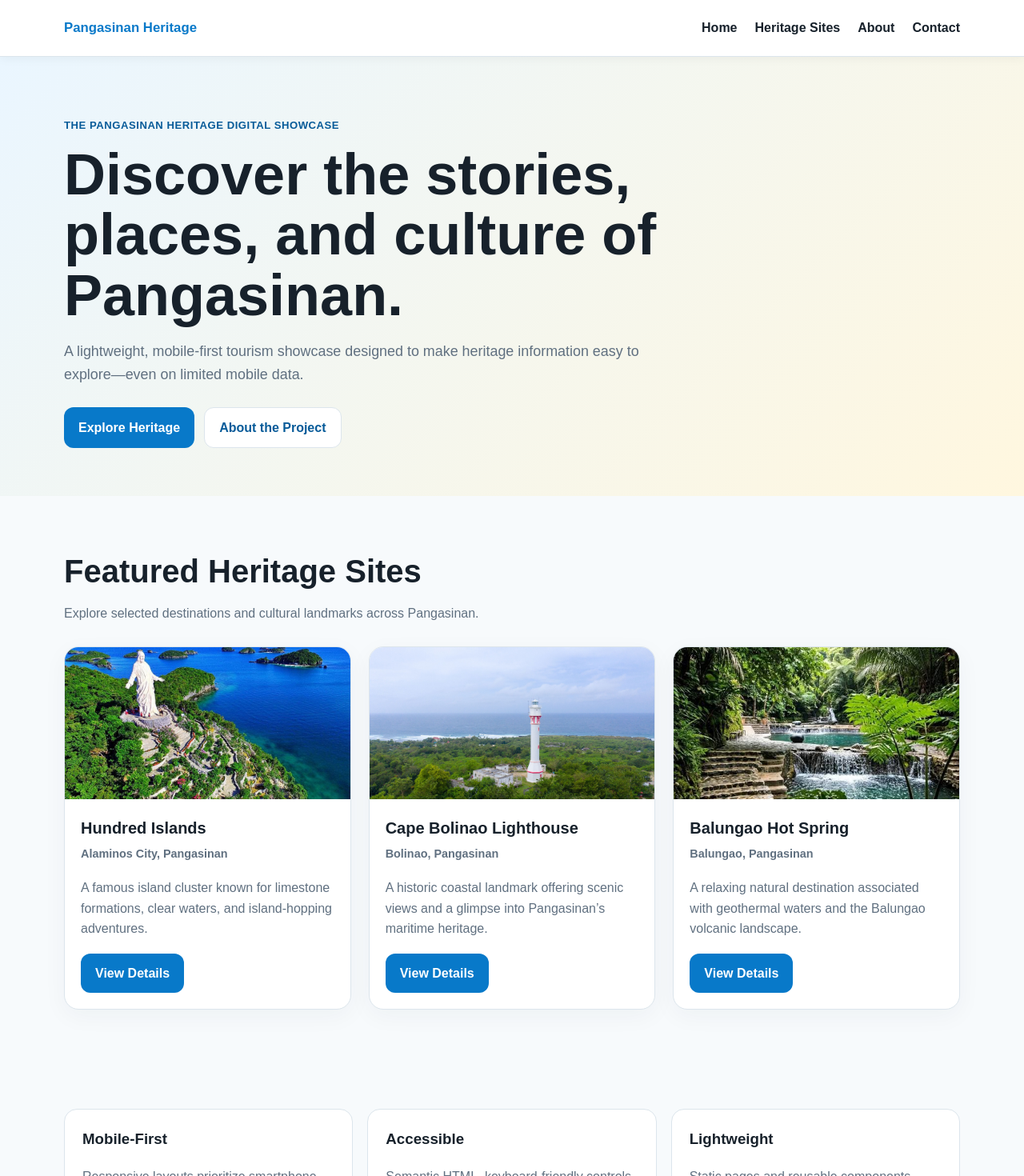
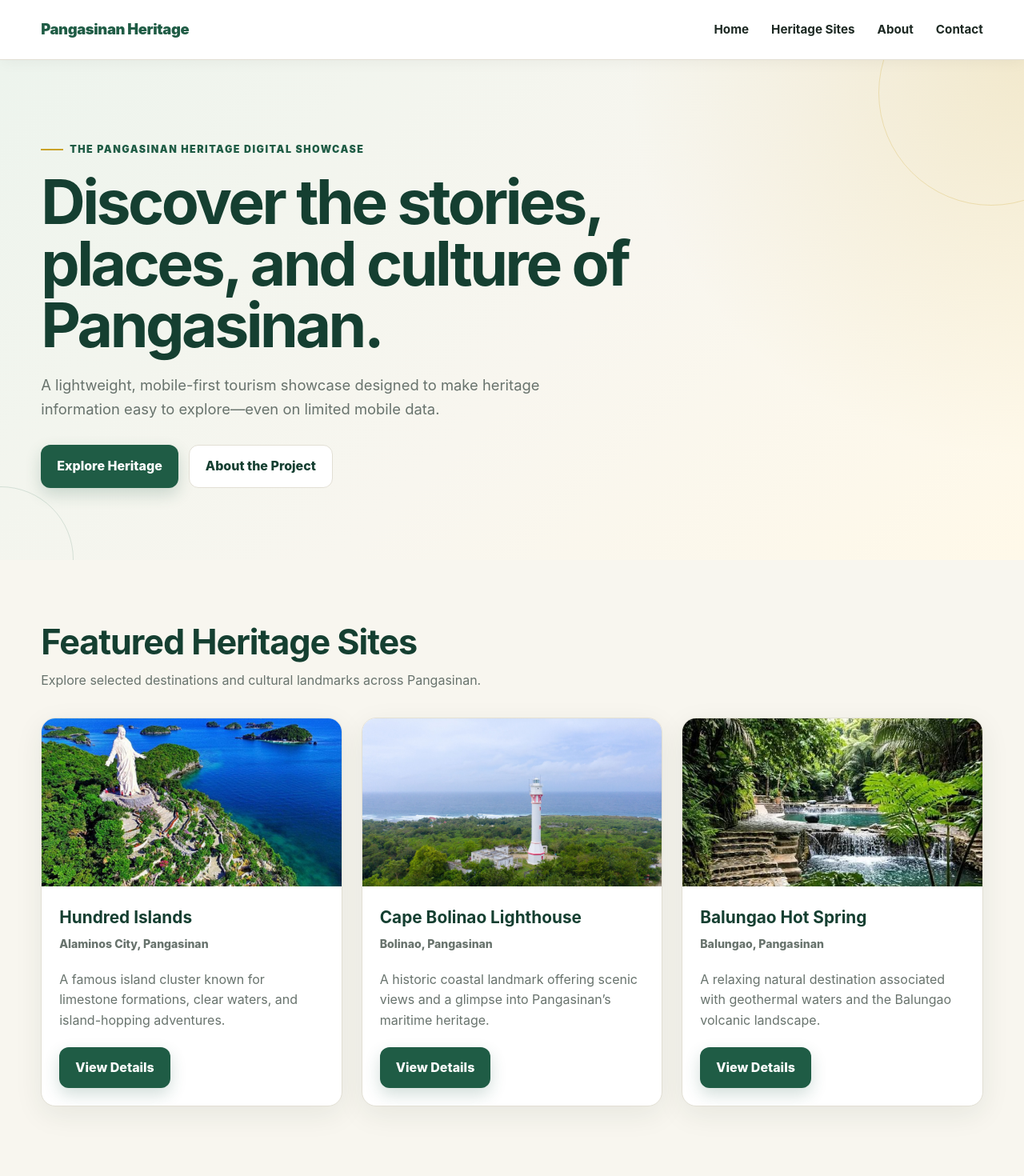
Before and after one commit to cjeomolina40-ops/Activity-1.1-Molina-JohnJeo, a Next.js app: page / in a window 1280 px wide. Shown: the top 1470 px of the page at 80% size. Built offline with nearby package versions, Linux system fonts and the light colour scheme.

Commit message:
Updated website design

```diff
--- a/app/globals.css
+++ b/app/globals.css
@@ -1,14 +1,20 @@
 :root {
-  --primary: #0879c9;
-  --primary-dark: #075b99;
-  --accent: #f2c14e;
-  --bg: #f7fafc;
+  --primary: #1f5c45;
+  --primary-dark: #153f31;
+  --accent: #c9a227;
+  --accent-light: #f3e7b3;
+  --bg: #f8f6ef;
   --card: #ffffff;
-  --text: #17212b;
-  --muted: #607080;
-  --border: #dce5ec;
+  --text: #1d2923;
+  --muted: #68736d;
+  --border: #e2dfd4;
   --radius: 18px;
+  --shadow: 0 10px 35px rgba(31, 55, 44, 0.08);
 }
+
+/* =========================
+   GLOBAL
+========================= */
 
 * {
   box-sizing: border-box;
@@ -20,51 +26,89 @@ html {
 
 body {
   margin: 0;
-  font-family: Arial, Helvetica, sans-serif;
+  font-family:
+    Inter,
+    Arial,
+    Helvetica,
+    sans-serif;
   color: var(--text);
   background: var(--bg);
   line-height: 1.6;
 }
 
+img {
+  max-width: 100%;
+}
+
+a {
+  transition:
+    color 0.2s ease,
+    background 0.2s ease,
+    transform 0.2s ease;
+}
+
 .container {
-  width: min(1120px, 92%);
+  width: min(1180px, 92%);
   margin: auto;
 }
+
+/* =========================
+   HEADER
+========================= */
 
 .header {
   position: sticky;
   top: 0;
-  z-index: 20;
-  background: #fff;
+  z-index: 100;
+  background: rgba(255, 255, 255, 0.96);
+  backdrop-filter: blur(12px);
   border-bottom: 1px solid var(--border);
-  box-shadow: 0 2px 12px #0000000d;
+  box-shadow: 0 2px 18px rgba(0, 0, 0, 0.05);
 }
 
 .header-inner {
-  min-height: 70px;
+  min-height: 74px;
   display: flex;
   align-items: center;
   justify-content: space-between;
-  gap: 20px;
+  gap: 24px;
 }
 
 .brand {
-  font-size: 1.05rem;
-  font-weight: 800;
+  font-size: 1.15rem;
+  font-weight: 900;
   color: var(--primary);
   text-decoration: none;
+  letter-spacing: -0.02em;
+}
+
+.brand:hover {
+  color: var(--accent);
 }
 
 .nav {
   display: flex;
   align-items: center;
-  gap: 22px;
+  gap: 28px;
 }
 
 .nav a {
+  position: relative;
   color: var(--text);
   text-decoration: none;
   font-weight: 700;
+  font-size: 0.95rem;
+}
+
+.nav a::after {
+  content: "";
+  position: absolute;
+  left: 0;
+  bottom: -7px;
+  width: 0;
+  height: 2px;
+  background: var(--accent);
+  transition: width 0.25s ease;
 }
 
 .nav a:hover,
@@ -72,69 +116,149 @@ body {
   color: var(--primary);
 }
 
+.nav a:hover::after,
+.nav a:focus::after {
+  width: 100%;
+}
+
+/* =========================
+   MOBILE MENU
+========================= */
+
 .menu-btn {
   display: none;
   border: 1px solid var(--border);
   background: #fff;
+  color: var(--primary);
   border-radius: 10px;
   padding: 9px 12px;
   font-size: 1.2rem;
+  cursor: pointer;
 }
 
+/* =========================
+   HERO
+========================= */
+
 .hero {
-  padding: 72px 0 60px;
-  background: linear-gradient(135deg, #eaf6ff, #fff7df);
+  position: relative;
+  overflow: hidden;
+  padding: 95px 0 90px;
+  background:
+    radial-gradient(
+      circle at top right,
+      rgba(201, 162, 39, 0.16),
+      transparent 35%
+    ),
+    linear-gradient(
+      135deg,
+      #edf4ed 0%,
+      #f8f6ef 55%,
+      #fff9e9 100%
+    );
+}
+
+.hero::before {
+  content: "";
+  position: absolute;
+  width: 280px;
+  height: 280px;
+  border: 1px solid rgba(201, 162, 39, 0.25);
+  border-radius: 50%;
+  right: -100px;
+  top: -100px;
+}
+
+.hero::after {
+  content: "";
+  position: absolute;
+  width: 180px;
+  height: 180px;
+  border: 1px solid rgba(31, 92, 69, 0.15);
+  border-radius: 50%;
+  left: -90px;
+  bottom: -90px;
+}
+
+.hero .container {
+  position: relative;
+  z-index: 2;
 }
 
 .eyebrow {
-  display: inline-block;
-  color: var(--primary-dark);
-  font-weight: 800;
-  letter-spacing: 0.04em;
+  display: inline-flex;
+  align-items: center;
+  gap: 8px;
+  color: var(--primary);
+  font-weight: 900;
+  letter-spacing: 0.12em;
   text-transform: uppercase;
-  font-size: 0.82rem;
+  font-size: 0.78rem;
+}
+
+.eyebrow::before {
+  content: "";
+  width: 28px;
+  height: 2px;
+  background: var(--accent);
 }
 
 .hero h1 {
-  font-size: clamp(2.3rem, 6vw, 4.5rem);
-  line-height: 1.05;
-  margin: 12px 0 18px;
-  max-width: 850px;
+  font-size: clamp(2.7rem, 6vw, 5rem);
+  line-height: 1;
+  letter-spacing: -0.045em;
+  margin: 18px 0 22px;
+  max-width: 900px;
+  color: var(--primary-dark);
 }
 
 .hero p {
-  font-size: 1.12rem;
+  font-size: 1.15rem;
   color: var(--muted);
   max-width: 720px;
+  margin: 0;
 }
+
+/* =========================
+   BUTTONS
+========================= */
 
 .actions {
   display: flex;
-  gap: 12px;
+  gap: 13px;
   flex-wrap: wrap;
-  margin-top: 26px;
+  margin-top: 30px;
 }
 
 .button {
   display: inline-flex;
   align-items: center;
   justify-content: center;
-  border: 0;
   border-radius: 12px;
-  padding: 12px 18px;
+  padding: 13px 20px;
   font-weight: 800;
   text-decoration: none;
   cursor: pointer;
-  min-height: 44px;
+  min-height: 46px;
+  transition:
+    transform 0.2s ease,
+    box-shadow 0.2s ease,
+    background 0.2s ease;
+}
+
+.button:hover {
+  transform: translateY(-2px);
 }
 
 .button-primary {
   background: var(--primary);
   color: #fff;
+  box-shadow: 0 8px 20px rgba(31, 92, 69, 0.2);
 }
 
 .button-primary:hover {
   background: var(--primary-dark);
+  box-shadow: 0 12px 25px rgba(31, 92, 69, 0.25);
 }
 
 .button-secondary {
@@ -143,68 +267,108 @@ body {
   border: 1px solid var(--border);
 }
 
+.button-secondary:hover {
+  border-color: var(--accent);
+  color: var(--primary);
+}
+
+/* =========================
+   SECTIONS
+========================= */
+
 .section {
-  padding: 62px 0;
+  padding: 78px 0;
 }
 
 .section h2 {
-  font-size: clamp(1.7rem, 4vw, 2.5rem);
-  margin: 0 0 8px;
+  color: var(--primary-dark);
+  font-size: clamp(1.9rem, 4vw, 2.7rem);
+  line-height: 1.15;
+  letter-spacing: -0.025em;
+  margin: 0 0 10px;
 }
 
 .section-intro {
   color: var(--muted);
   max-width: 700px;
-  margin: 0 0 28px;
+  margin: 0 0 34px;
 }
+
+/* =========================
+   GRID
+========================= */
 
 .grid {
   display: grid;
   grid-template-columns: repeat(3, 1fr);
-  gap: 22px;
+  gap: 24px;
 }
+
+/* =========================
+   CARDS
+========================= */
 
 .card {
   background: var(--card);
   border: 1px solid var(--border);
   border-radius: var(--radius);
   overflow: hidden;
-  box-shadow: 0 8px 30px #1a33400b;
+  box-shadow: var(--shadow);
+  transition:
+    transform 0.25s ease,
+    box-shadow 0.25s ease,
+    border-color 0.25s ease;
+}
+
+.card:hover {
+  transform: translateY(-6px);
+  border-color: rgba(201, 162, 39, 0.45);
+  box-shadow: 0 18px 45px rgba(31, 55, 44, 0.12);
 }
 
 .card-image {
   width: 100%;
-  height: 190px;
+  height: 210px;
   object-fit: cover;
   display: block;
+  transition: transform 0.45s ease;
+}
+
+.card:hover .card-image {
+  transform: scale(1.04);
 }
 
 .card-content {
-  padding: 20px;
+  padding: 22px;
 }
 
 .card h3 {
-  margin: 0 0 5px;
-  font-size: 1.25rem;
+  color: var(--primary-dark);
+  margin: 0 0 6px;
+  font-size: 1.3rem;
 }
 
 .location {
-  color: var(--primary-dark);
-  font-weight: 700;
-  font-size: 0.9rem;
-  margin: 0 0 10px;
+  color: var(--accent);
+  font-weight: 800;
+  font-size: 0.88rem;
+  margin: 0 0 11px;
 }
 
 .card p {
   color: var(--muted);
-  margin: 0 0 18px;
+  margin: 0 0 20px;
 }
+
+/* =========================
+   SEARCH
+========================= */
 
 .search {
   display: flex;
   gap: 10px;
-  max-width: 760px;
-  margin: 0 0 28px;
+  max-width: 780px;
+  margin: 0 0 32px;
 }
 
 .search input {
@@ -212,9 +376,19 @@ body {
   min-width: 0;
   border: 1px solid var(--border);
   border-radius: 12px;
-  padding: 13px 15px;
+  padding: 14px 16px;
   font-size: 1rem;
   background: #fff;
+  color: var(--text);
+  outline: none;
+  transition:
+    border-color 0.2s ease,
+    box-shadow 0.2s ease;
+}
+
+.search input:focus {
+  border-color: var(--primary);
+  box-shadow: 0 0 0 4px rgba(31, 92, 69, 0.1);
 }
 
 .search button {
@@ -222,77 +396,137 @@ body {
   border-radius: 12px;
   background: var(--primary);
   color: #fff;
-  padding: 0 20px;
+  padding: 0 22px;
   font-weight: 800;
+  cursor: pointer;
+  transition:
+    background 0.2s ease,
+    transform 0.2s ease;
 }
+
+.search button:hover {
+  background: var(--primary-dark);
+  transform: translateY(-1px);
+}
+
+/* =========================
+   INFO GRID
+========================= */
 
 .info-grid {
   display: grid;
   grid-template-columns: repeat(3, 1fr);
-  gap: 18px;
+  gap: 20px;
 }
 
 .info {
+  position: relative;
   background: #fff;
   border: 1px solid var(--border);
   border-radius: 16px;
-  padding: 22px;
+  padding: 26px;
+  box-shadow: 0 6px 25px rgba(31, 55, 44, 0.05);
+  transition:
+    transform 0.25s ease,
+    border-color 0.25s ease;
+}
+
+.info:hover {
+  transform: translateY(-4px);
+  border-color: rgba(201, 162, 39, 0.5);
+}
+
+.info::before {
+  content: "";
+  display: block;
+  width: 42px;
+  height: 4px;
+  border-radius: 10px;
+  background: var(--accent);
+  margin-bottom: 18px;
 }
 
 .info h3 {
-  margin-top: 0;
+  color: var(--primary-dark);
+  margin: 0 0 8px;
 }
 
 .info p {
   color: var(--muted);
+  margin: 0;
 }
 
+/* =========================
+   PAGE HEADER
+========================= */
+
 .page-head {
-  padding: 50px 0 30px;
-  background: #fff;
+  padding: 65px 0 40px;
+  background:
+    linear-gradient(
+      135deg,
+      #edf4ed,
+      #fff
+    );
   border-bottom: 1px solid var(--border);
 }
 
 .page-head h1 {
-  font-size: clamp(2rem, 5vw, 3.2rem);
-  margin: 0 0 8px;
+  color: var(--primary-dark);
+  font-size: clamp(2.2rem, 5vw, 3.6rem);
+  line-height: 1.05;
+  letter-spacing: -0.04em;
+  margin: 0 0 12px;
 }
 
 .page-head p {
   margin: 0;
   color: var(--muted);
   max-width: 720px;
+  font-size: 1.05rem;
 }
+
+/* =========================
+   DETAIL PAGE
+========================= */
 
 .detail {
   display: grid;
   grid-template-columns: 1.1fr 0.9fr;
-  gap: 30px;
+  gap: 34px;
   align-items: start;
 }
 
 .detail img {
   width: 100%;
+  display: block;
   border-radius: var(--radius);
   border: 1px solid var(--border);
+  box-shadow: var(--shadow);
 }
 
 .detail-box {
   background: #fff;
   border: 1px solid var(--border);
   border-radius: var(--radius);
-  padding: 24px;
+  padding: 28px;
+  box-shadow: var(--shadow);
 }
 
 .detail-box h2 {
+  color: var(--primary-dark);
   margin-top: 0;
 }
 
+/* =========================
+   FOOTER
+========================= */
+
 .footer {
-  background: #102331;
-  color: #dfe9ef;
-  padding: 28px 0;
-  margin-top: 40px;
+  background: var(--primary-dark);
+  color: #e9f0ec;
+  padding: 38px 0;
+  margin-top: 50px;
 }
 
 .footer .container {
@@ -303,29 +537,55 @@ body {
 }
 
 .footer span {
-  color: #aabac5;
+  color: #b9c8c0;
 }
 
+/* =========================
+   EMPTY STATE
+========================= */
+
 .empty {
-  padding: 35px;
+  padding: 40px;
   background: #fff;
   border: 1px dashed var(--border);
   border-radius: 16px;
   color: var(--muted);
+  text-align: center;
+}
+
+/* =========================
+   RESPONSIVE
+========================= */
+
+@media (max-width: 900px) {
+  .grid,
+  .info-grid {
+    grid-template-columns: repeat(2, 1fr);
+  }
+
+  .detail {
+    grid-template-columns: 1fr;
+  }
 }
 
 @media (max-width: 800px) {
+  .header-inner {
+    min-height: 68px;
+  }
+
   .nav {
     display: none;
     position: absolute;
-    top: 70px;
+    top: 68px;
     left: 0;
     right: 0;
     background: #fff;
     border-bottom: 1px solid var(--border);
-    padding: 16px 4%;
+    padding: 18px 4%;
     flex-direction: column;
     align-items: flex-start;
+    gap: 16px;
+    box-shadow: 0 12px 25px rgba(0, 0, 0, 0.06);
   }
 
   .nav.open {
@@ -336,24 +596,43 @@ body {
     display: block;
   }
 
-  .grid,
-  .info-grid {
-    grid-template-columns: 1fr 1fr;
+  .hero {
+    padding: 70px 0 65px;
   }
 
-  .detail {
-    grid-template-columns: 1fr;
+  .hero h1 {
+    font-size: clamp(2.5rem, 10vw, 4rem);
   }
 }
 
 @media (max-width: 560px) {
+  .container {
+    width: min(94%, 1180px);
+  }
+
   .grid,
   .info-grid {
     grid-template-columns: 1fr;
   }
 
+  .section {
+    padding: 55px 0;
+  }
+
   .hero {
-    padding-top: 48px;
+    padding-top: 52px;
+  }
+
+  .hero p {
+    font-size: 1rem;
+  }
+
+  .actions {
+    flex-direction: column;
+  }
+
+  .button {
+    width: 100%;
   }
 
   .search {
@@ -361,13 +640,25 @@ body {
   }
 
   .search button {
-    min-height: 44px;
+    min-height: 46px;
   }
 
   .card-image {
-    height: 210px;
+    height: 220px;
+  }
+
+  .page-head {
+    padding: 48px 0 30px;
+  }
+
+  .detail-box {
+    padding: 22px;
   }
 }
+
+/* =========================
+   ACCESSIBILITY
+========================= */
 
 .sr-only {
   position: absolute;
@@ -380,3 +671,20 @@ body {
   white-space: nowrap;
   border: 0;
 }
+
+/* =========================
+   REDUCED MOTION
+========================= */
+
+@media (prefers-reduced-motion: reduce) {
+  html {
+    scroll-behavior: auto;
+  }
+
+  *,
+  *::before,
+  *::after {
+    transition: none !important;
+    animation: none !important;
+  }
+}
```
Also changed, not shown: 2 other files (tests, documents, lock files or other folders).
